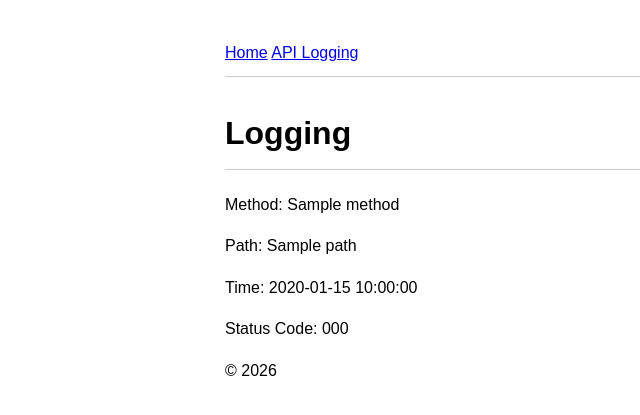
After one commit to ptreedev/endgame-phase-2, a Flask app: template templates/api_requests.html in a window 1280 px wide. The commit adds this page. Shown: the top 415 px of the page, without its empty margins (15-655 px from the left). Run offline with Flask 3, Linux system fonts and the light colour scheme; the template is opened without the code that fills it: most values are stand-ins (such as "Sample title", 1, 10 or a date in 2020).

Commit message:
add api requests page

```diff
--- /dev/null
+++ b/templates/api_requests.html
@@ -0,0 +1,16 @@
+{% extends "layout.html" %}
+
+{% block title %}Logging Page{% endblock %}
+
+{% block content %}
+    <h1>Logging</h1>
+    {% for request in requests %}
+        <div class="request">
+            <p>Method: {{ request.method }}</p>
+            <p>Path: {{ request.path }}</p>
+            <p>Time: {{ request.timestamp }}</p>
+            <p>Status Code: {{ request.status_code }}</p>
+        </div>
+    {% endfor %}
+
+{% endblock %}
--- a/templates/layout.html
+++ b/templates/layout.html
@@ -8,6 +8,7 @@
 <body>
     <nav>
         <a href="/">Home</a>
+        <a href="/api-requests">API Logging</a>
     </nav>
 
     <main>
```
